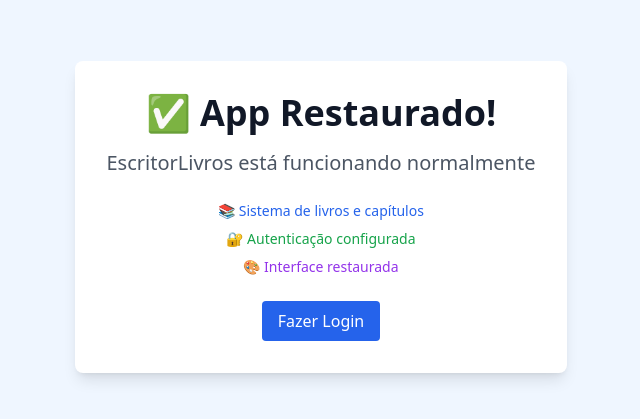
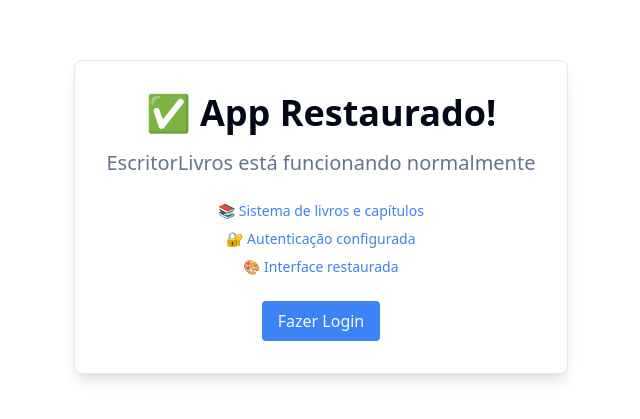
Before and after one commit to Pi01poca1/coordenada-junta-tudo-agora, a React (Vite) app: page / in a window 1280 px wide. Shown: the part 183-602 px from the top of the page, without its empty margins (319-959 px from the left). Built offline with nearby package versions, Linux system fonts and the light colour scheme.

Commit message:
Fix: Resolve blank screen issue
The application is displaying a blank screen. This commit aims to address and resolve this issue.

```diff
--- a/src/pages/Index.tsx
+++ b/src/pages/Index.tsx
@@ -2,21 +2,21 @@ import { Link } from 'react-router-dom'
 
 const Index = () => {
   return (
-    <div className="flex min-h-screen items-center justify-center bg-blue-50">
-      <div className="text-center p-8 bg-white rounded-lg shadow-lg">
-        <h1 className="mb-4 text-4xl font-bold text-gray-900">✅ App Restaurado!</h1>
-        <p className="text-xl text-gray-600 mb-6">
+    <div className="flex min-h-screen items-center justify-center bg-background">
+      <div className="text-center p-8 bg-card rounded-lg shadow-lg border border-border">
+        <h1 className="mb-4 text-4xl font-bold text-foreground">✅ App Restaurado!</h1>
+        <p className="text-xl text-muted-foreground mb-6">
           EscritorLivros está funcionando normalmente
         </p>
         <div className="space-y-2">
-          <p className="text-sm text-blue-600">📚 Sistema de livros e capítulos</p>
-          <p className="text-sm text-green-600">🔐 Autenticação configurada</p>
-          <p className="text-sm text-purple-600">🎨 Interface restaurada</p>
+          <p className="text-sm text-primary">📚 Sistema de livros e capítulos</p>
+          <p className="text-sm text-primary">🔐 Autenticação configurada</p>
+          <p className="text-sm text-primary">🎨 Interface restaurada</p>
         </div>
         <div className="mt-6">
           <Link
             to="/login"
-            className="bg-blue-600 text-white px-4 py-2 rounded hover:bg-blue-700 inline-block"
+            className="bg-primary text-primary-foreground px-4 py-2 rounded hover:bg-primary/90 inline-block transition-colors"
           >
             Fazer Login
           </Link>
```
